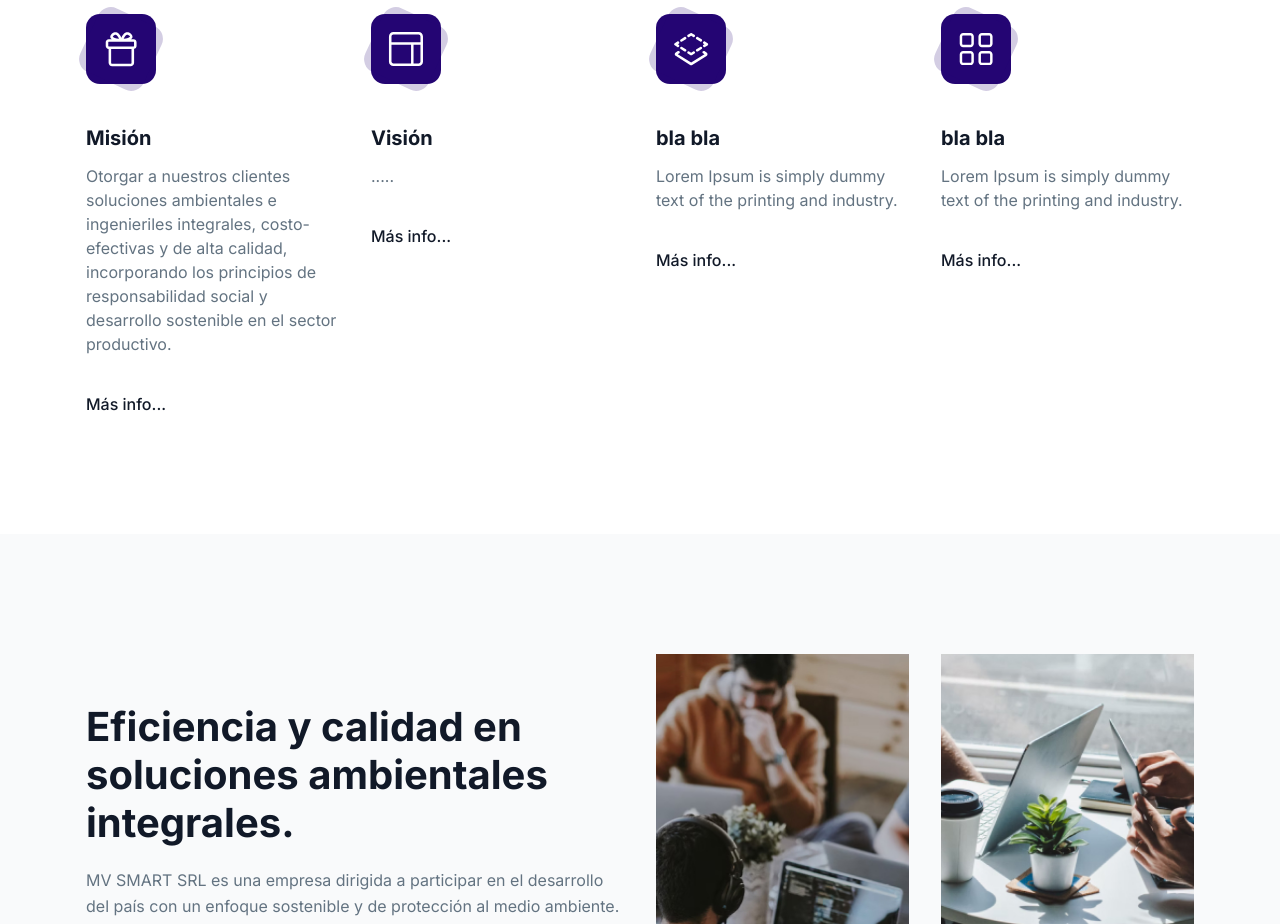
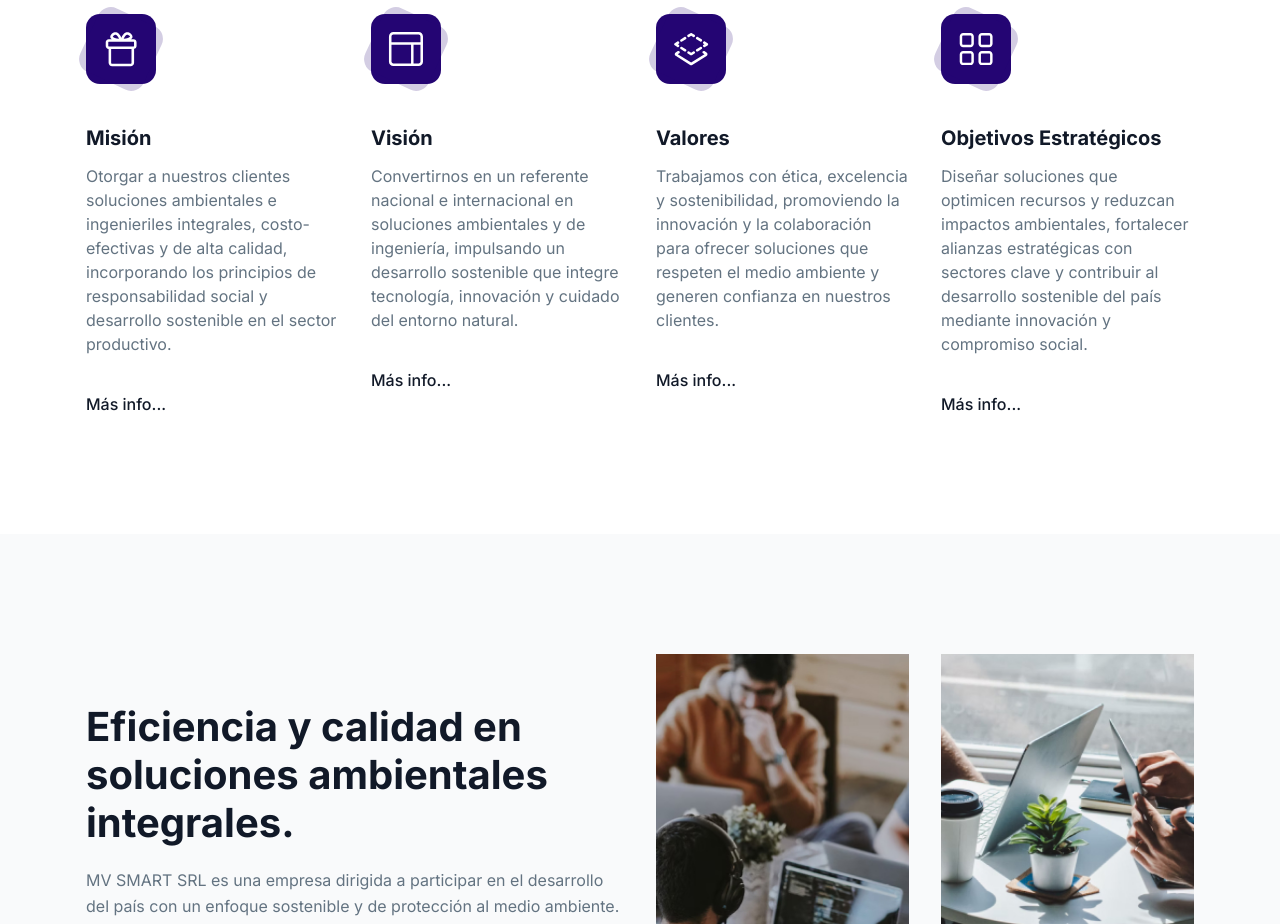
Before and after one commit to MV-SMART-SRL/mv-smart, an Astro site: page / in a window 1280 px wide. Shown: the part 1257-2181 px from the top of the page. Built offline with nearby package versions, Linux system fonts and the light colour scheme; Astro itself is replaced by a stand-in of ours.

Commit message:
Fix Features section (still draft)

```diff
--- a/src/components/Features.astro
+++ b/src/components/Features.astro
@@ -14,23 +14,23 @@ const features = [
     ref: 'javascript:void(0)',
     refTitle: 'Más info...',
     description:
-      '.....',
+      'Convertirnos en un referente nacional e internacional en soluciones ambientales y de ingeniería, impulsando un desarrollo sostenible que integre tecnología, innovación y cuidado del entorno natural.',
   },
   {
     icon: 'assets/features/icon-03.svg',
-    title: 'bla bla',
+    title: 'Valores',
     ref: 'javascript:void(0)',
     refTitle: 'Más info...',
     description:
-      'Lorem Ipsum is simply dummy text of the printing and industry.',
+      'Trabajamos con ética, excelencia y sostenibilidad, promoviendo la innovación y la colaboración para ofrecer soluciones que respeten el medio ambiente y generen confianza en nuestros clientes.',
   },
   {
     icon: 'assets/features/icon-04.svg',
-    title: 'bla bla',
+    title: 'Objetivos Estratégicos',
     ref: 'javascript:void(0)',
     refTitle: 'Más info...',
     description:
-      'Lorem Ipsum is simply dummy text of the printing and industry.',
+      'Diseñar soluciones que optimicen recursos y reduzcan impactos ambientales, fortalecer alianzas estratégicas con sectores clave y contribuir al desarrollo sostenible del país mediante innovación y compromiso social.',
   },
 
 ];
```
